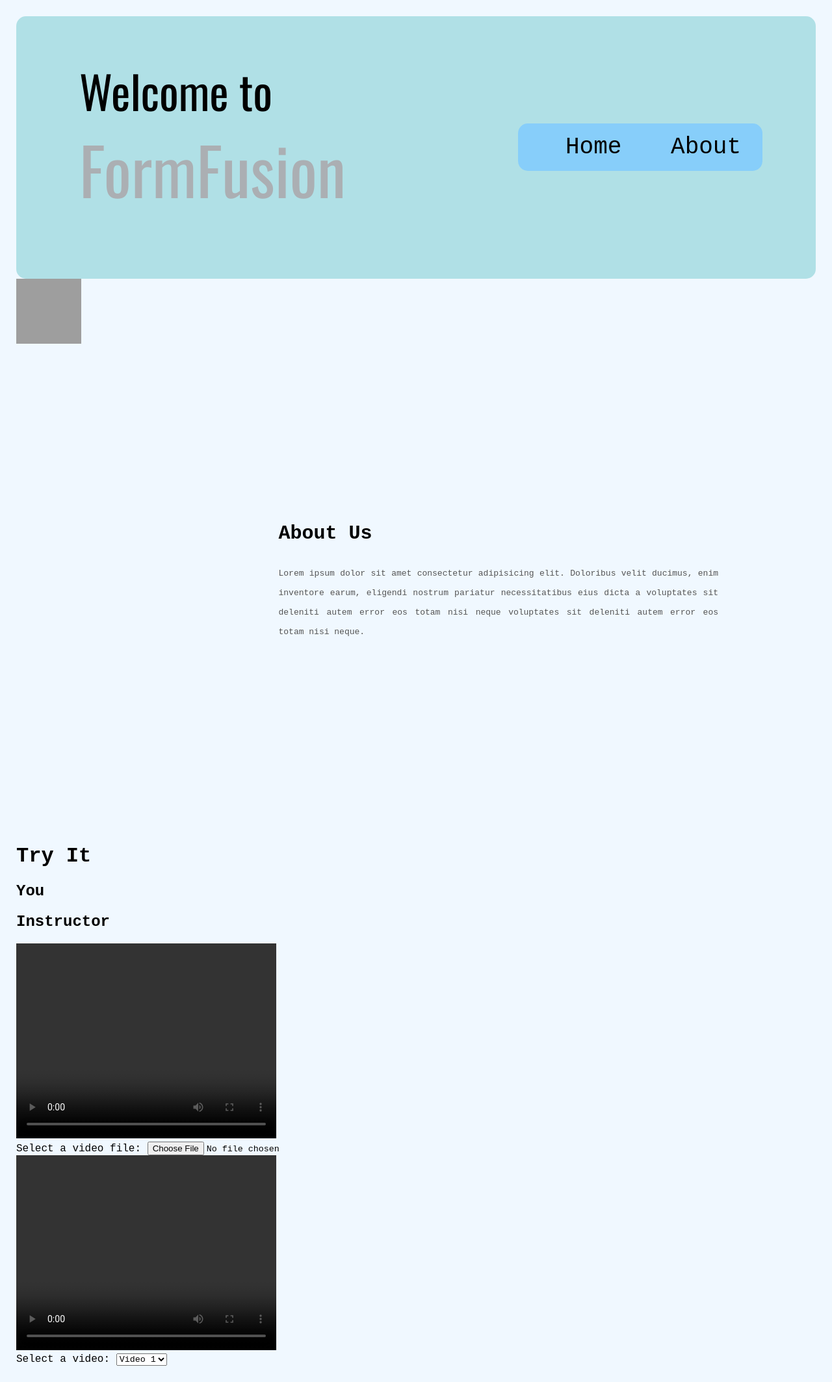
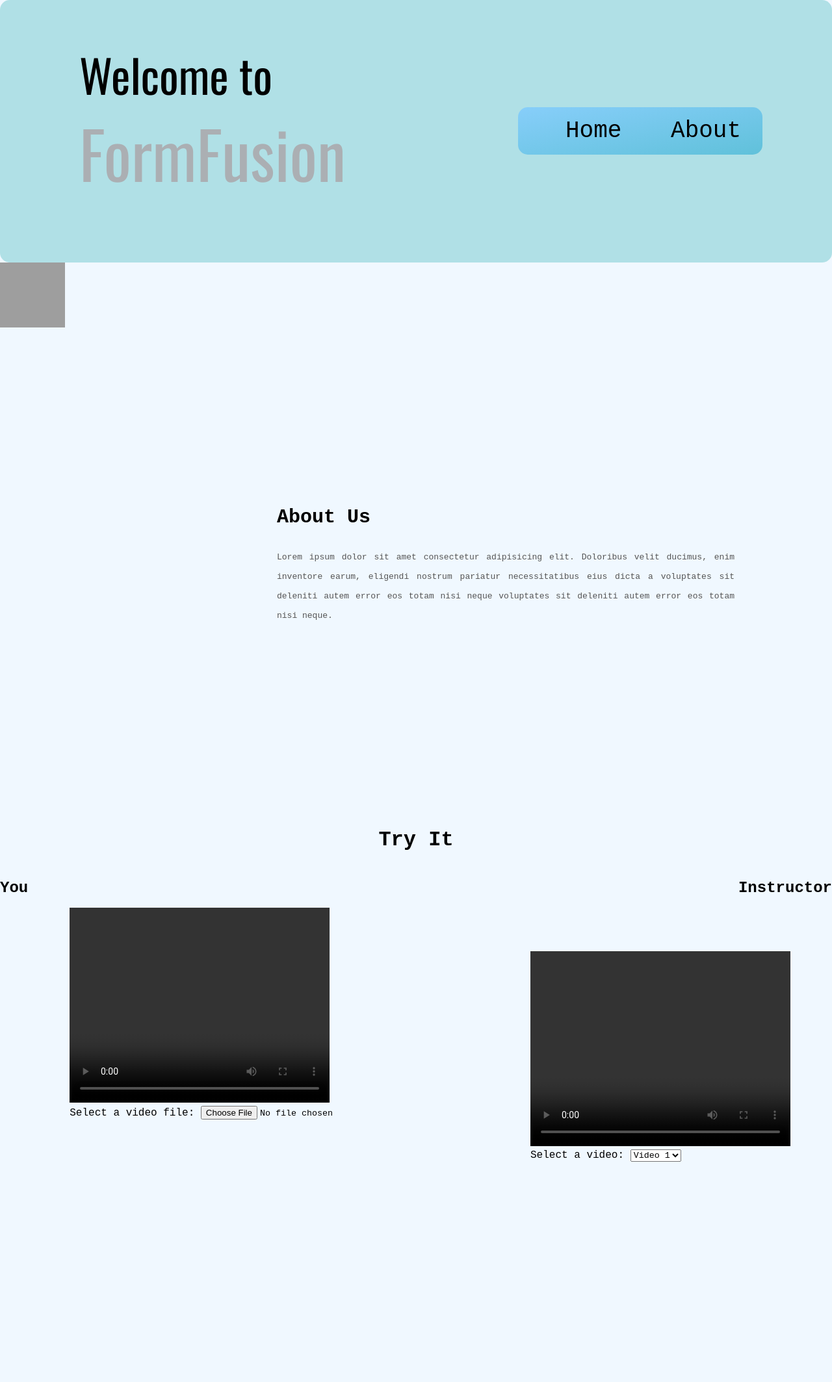
Before and after one commit to AdityaBoddepalli/Form-Fusion, a Flask app: page / in a window 1280 px wide. Shown: the whole page at 65% size. After the commit the page ends 1788 px from the top, so only its background shows below. Run offline with Flask 2, Linux system fonts and the light colour scheme; grey boxes are pictures that could not be loaded.

Commit message:
Update style.css
direct commit css

```diff
--- a/app/static/css/style.css
+++ b/app/static/css/style.css
@@ -3,7 +3,7 @@
 }
 
 body {
- margin: 25px;
+  margin: 0px;
   background-color:#F0F8FF;
 }
 
@@ -49,7 +49,7 @@ body {
   border-radius: 15px;
   margin: 0 auto;
   text-align: center;
- background-color: #87CEFA;
+  background-image: linear-gradient(to bottom right, #87CEFA, #60c1da);
 }
 
 .topnav ul li {
@@ -96,9 +96,30 @@ body {
   margin-bottom: 40px;
 }
 
-.skills{
- display: flex;
- justify-content: space-between;
- font-weight: 700;
- font-size: 13px;
+#tryit{
+  border: 10px black ;
+  margin: 20px;
+  text-align: center;
 }
+
+#vids{
+  display: inline;
+}
+
+#left_vid{
+  float: left;
+}
+
+#right_vid{
+  float: right;
+}
+
+#client_vid{
+  float: left;
+  margin: 5%;
+}
+
+#instr_vid{
+  float: right;
+  margin: 5%;
+}
```
Lines whose indentation alone changed are shown as unchanged.
